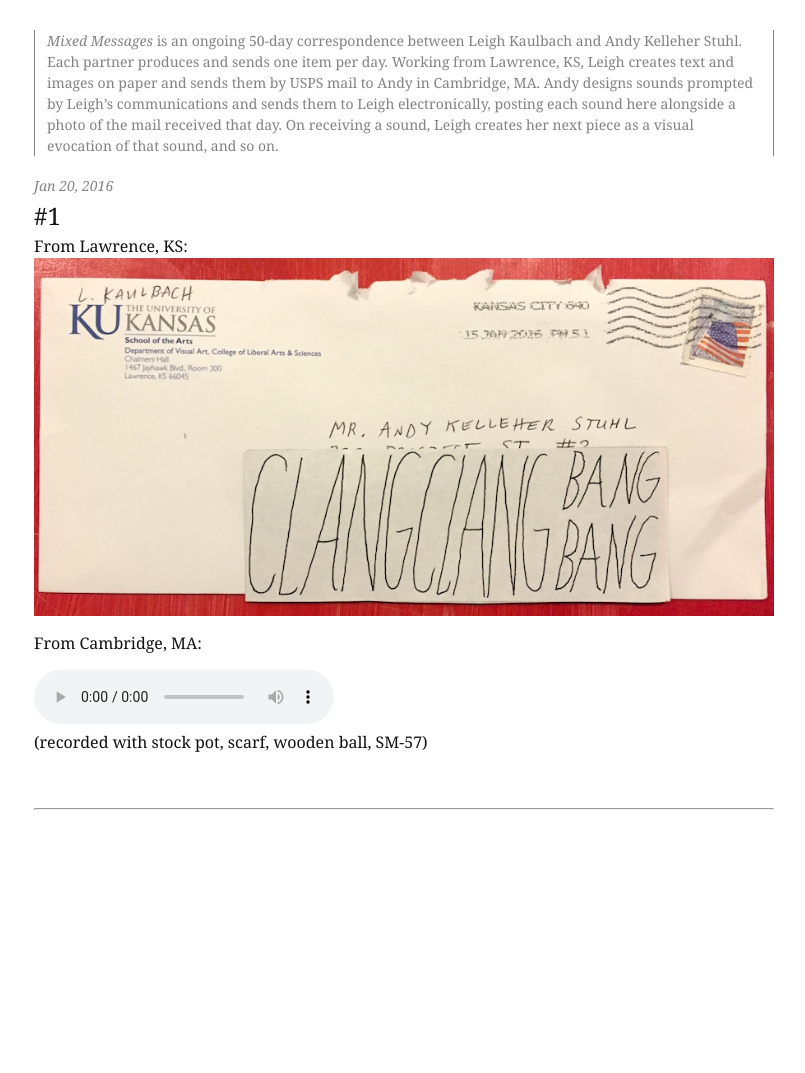
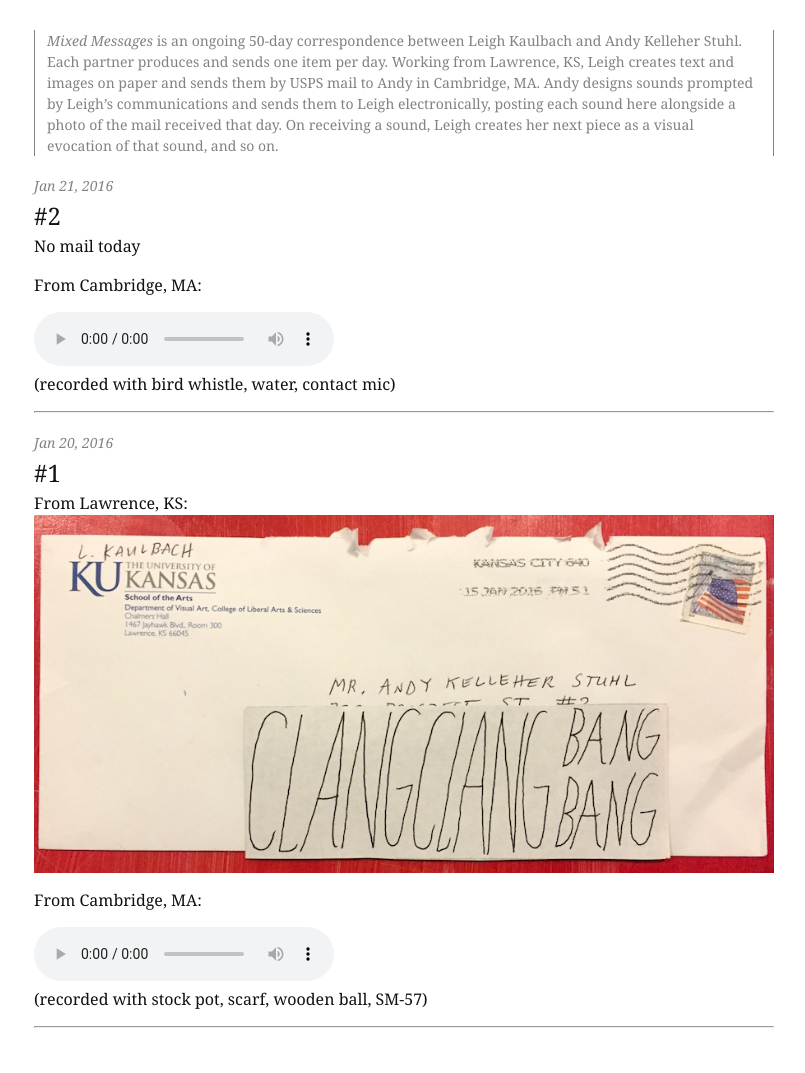
Before and after one commit to akstuhl/akstuhl.github.io, a Jekyll site: the page built from mixed_messages.html, in a window 1280 px wide. Shown: the whole page, without its empty margins (236-1041 px from the left). Built offline with Jekyll 4.4.1, drawn with Linux system fonts in a browser that asks for light colours; nearby versions of some CDN libraries; before the commit the page ends 900 px from its top, so only the background shows below that.

Commit message:
new mm post

```diff
--- a/_mixed_messages/2016-1-20.markdown
+++ b/_mixed_messages/2016-1-20.markdown
@@ -14,6 +14,4 @@ From Cambridge, MA:
 </audio>
 (recorded with stock pot, scarf, wooden ball, SM-57)
 
-<br />
-
 ***
--- /dev/null
+++ b/_mixed_messages/2016-1-21.markdown
@@ -0,0 +1,16 @@
+---
+layout: plain
+title:  "#2"
+date:   2016-01-21
+categories: mixed-messages
+---
+No mail today
+
+From Cambridge, MA:
+<audio controls="controls">
+	<a href="/assets/mm/1-21-16.wav">1-21-16.wav</a>
+	<source src="/assets/mm/1-21-16.wav" type="audio/wav">
+</audio>
+(recorded with bird whistle, water, contact mic)
+
+***
--- a/mixed_messages.html
+++ b/mixed_messages.html
@@ -13,7 +13,8 @@ title: "Mixed Messages"
 		<!-- <h1 class="page-heading">Stuff:</h1> -->
 
 	<ul class="post-list">
-	{% for post in site.mixed_messages %}
+	{% assign sorted = site.mixed_messages | sort: 'date' | reverse %}
+	{% for post in sorted %}
 		<li>
 		<a class="post-link" href="{{ post.url | prepend: site.baseurl }}"><span class="post-meta">{{ post.date | date: "%b %-d, %Y" }}</span></a>
 
```
Also changed, not shown: other parts of _mixed_messages/2016-1-20.markdown (+1 -1 lines), 1 other file.
